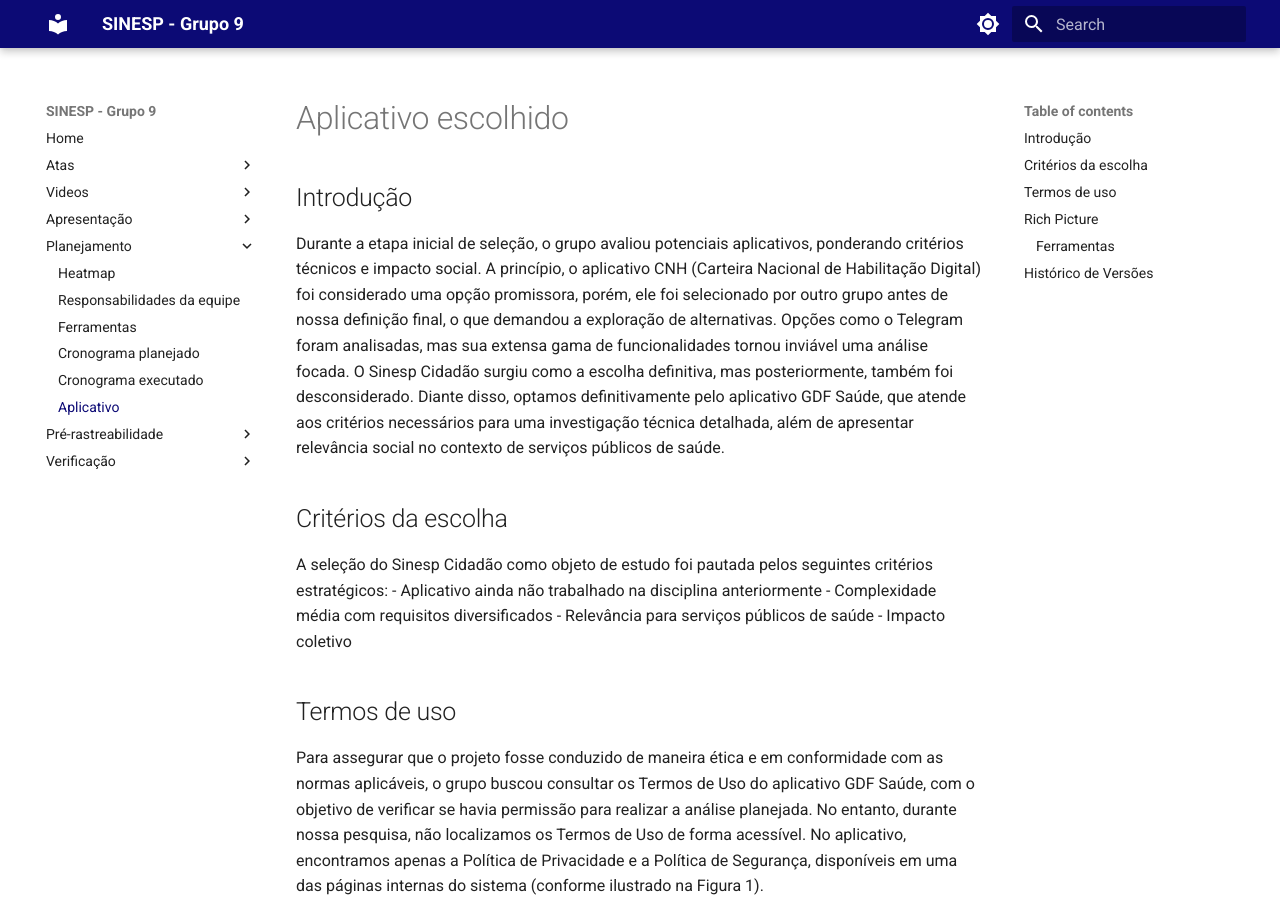
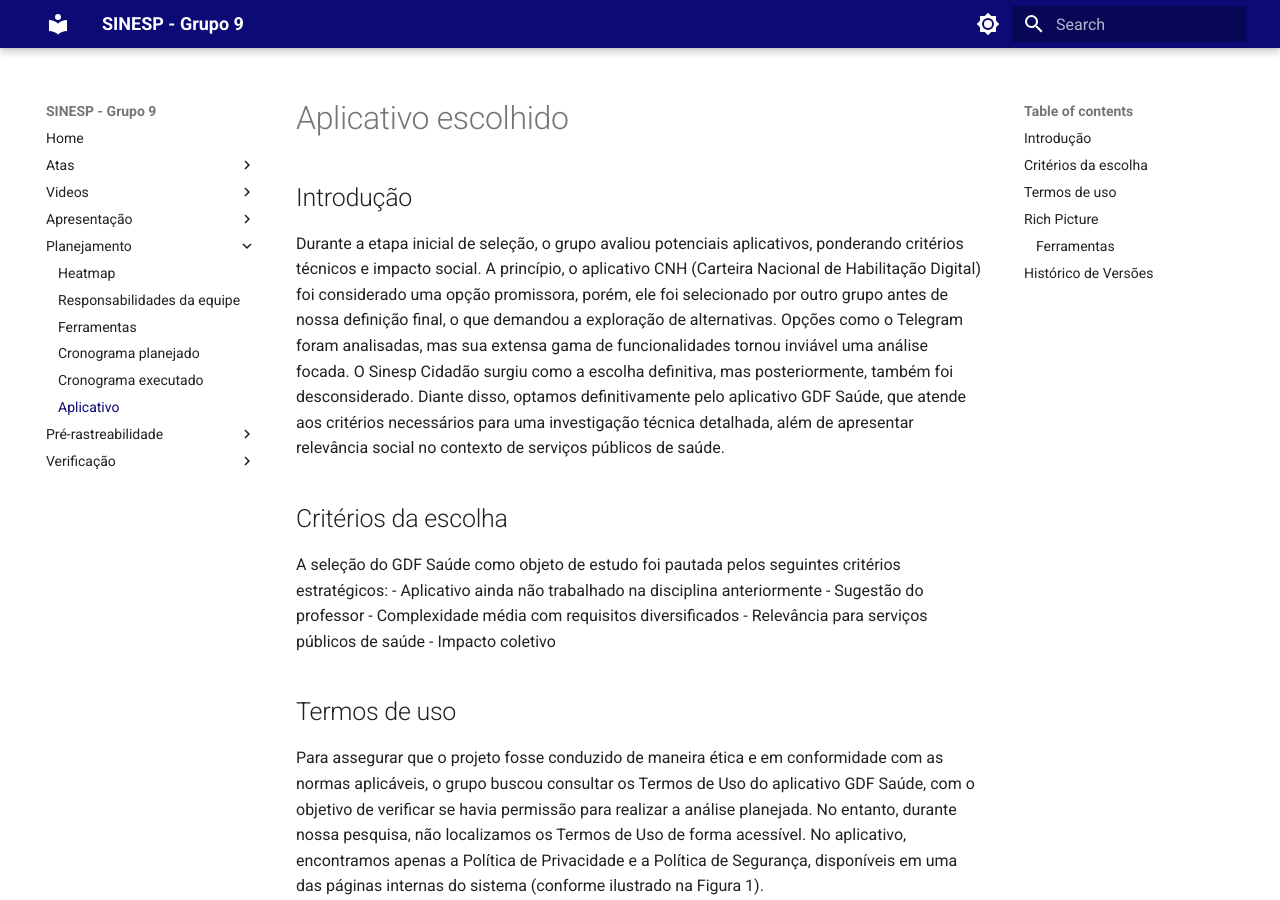
Before and after one commit to matheusdealcantara/2025.1-Grupo09, an MkDocs documentation site: the page built from docs/planejamento/aplicativo.md, in a window 1280 px wide and 900 px high. Built offline with MkDocs 1.6.1 and Material for MkDocs 9.7.7, drawn with Linux system fonts in a browser that asks for light colours.

Commit message:
doc#37 esqueci de trocar sinesp por gdf

```diff
--- a/docs/planejamento/aplicativo.md
+++ b/docs/planejamento/aplicativo.md
@@ -4,8 +4,9 @@
 Durante a etapa inicial de seleção, o grupo avaliou potenciais aplicativos, ponderando critérios técnicos e impacto social. A princípio, o aplicativo CNH (Carteira Nacional de Habilitação Digital) foi considerado uma opção promissora, porém, ele foi selecionado por outro grupo antes de nossa definição final, o que demandou a exploração de alternativas. Opções como o Telegram foram analisadas, mas sua extensa gama de funcionalidades tornou inviável uma análise focada. O Sinesp Cidadão surgiu como a escolha definitiva, mas posteriormente, também foi desconsiderado. Diante disso, optamos definitivamente pelo aplicativo GDF Saúde, que atende aos critérios necessários para uma investigação técnica detalhada, além de apresentar relevância social no contexto de serviços públicos de saúde.
 
 ## Critérios da escolha
-A seleção do Sinesp Cidadão como objeto de estudo foi pautada pelos seguintes critérios estratégicos:
+A seleção do GDF Saúde como objeto de estudo foi pautada pelos seguintes critérios estratégicos:
 - Aplicativo ainda não trabalhado na disciplina anteriormente
+- Sugestão do professor
 - Complexidade média com requisitos diversificados
 - Relevância para serviços públicos de saúde
 - Impacto coletivo
```
